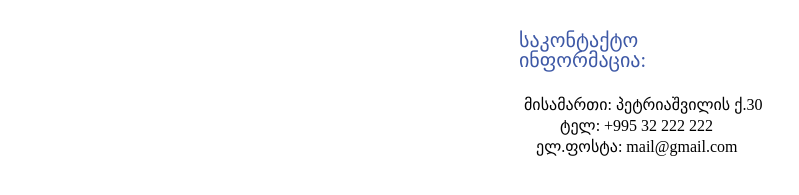
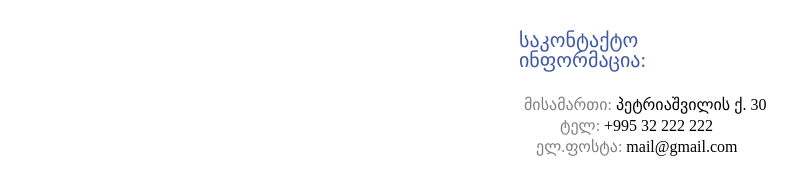
Before and after one commit to inga02/davaleba, a plain HTML site: page index2.html in a window 1280 px wide. Shown: the part 331-526 px from the top of the page, without its empty margins (0-799 px from the left). Drawn offline with Linux system fonts and the light colour scheme.

Commit message:
index2-<span>

```diff
--- a/index2.html
+++ b/index2.html
@@ -17,9 +17,9 @@
 	     <div class="kontaqti">
 	     	<h3 class="satauri3">საკონტაქტო ინფორმაცია:</h3>
 
-	     	<p class="misamarti">    მისამართი: პეტრიაშვილის ქ.30 </p>
-	     	<p class="tel">    ტელ: +995 32 222 222 </p>
-	     	<p class="fosta">    ელ.ფოსტა: mail@gmail.com</p>
+	     	<p class="misamarti"><span class="MisTelEl">მისამართი:</span> პეტრიაშვილის ქ. 30 </p>
+	     	<p class="tel"><span class="MisTelEl">ტელ:</span> +995 32 222 222 </p>
+	     	<p class="fosta"><span class="MisTelEl">ელ.ფოსტა:</span> mail@gmail.com</p>
 
 	     </div>
 
--- a/style/style.css
+++ b/style/style.css
@@ -105,3 +105,7 @@
 
 
 }
+.MisTelEl{
+	font-size: 16px;
+	color: #808080
+}
```
